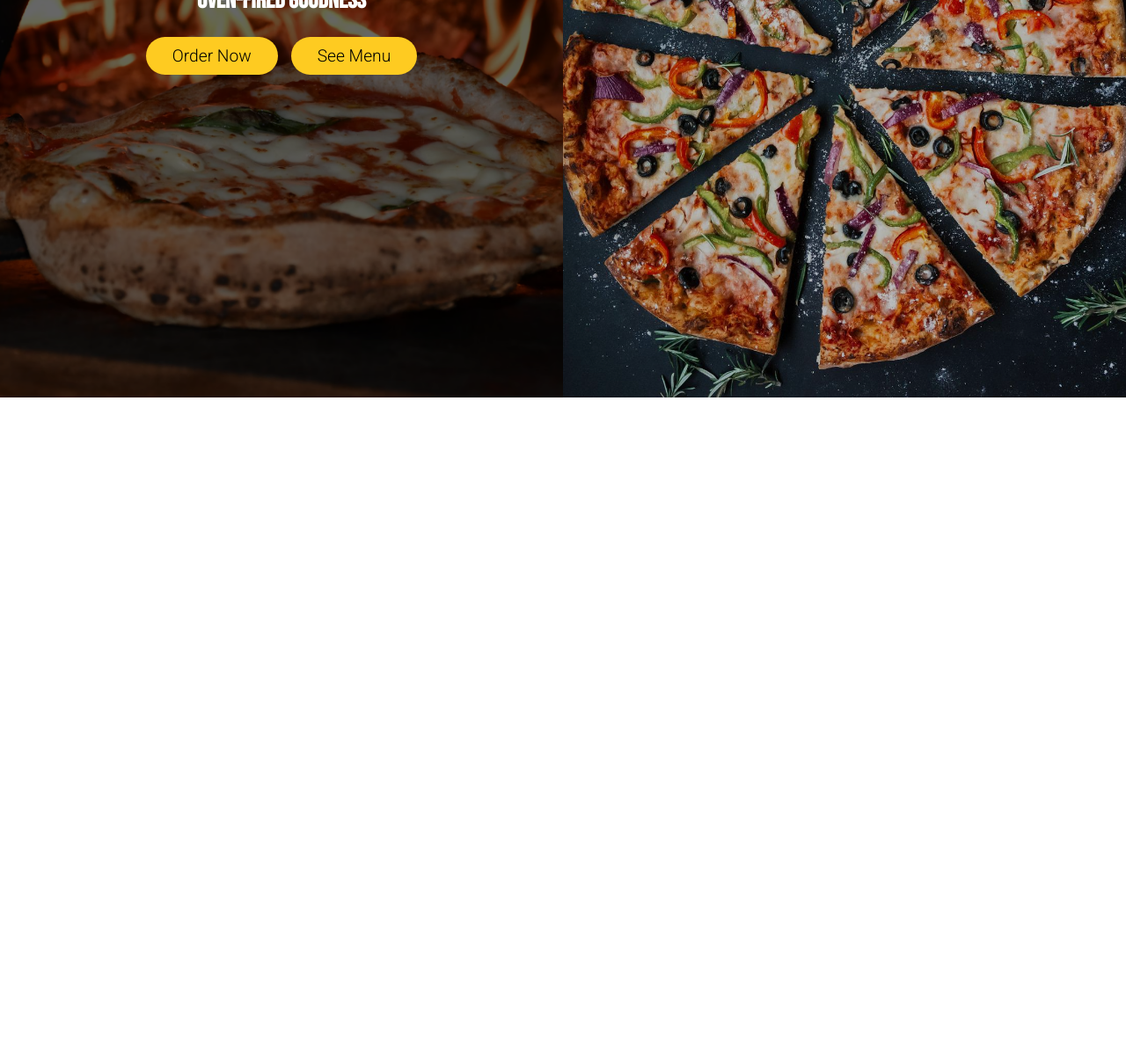
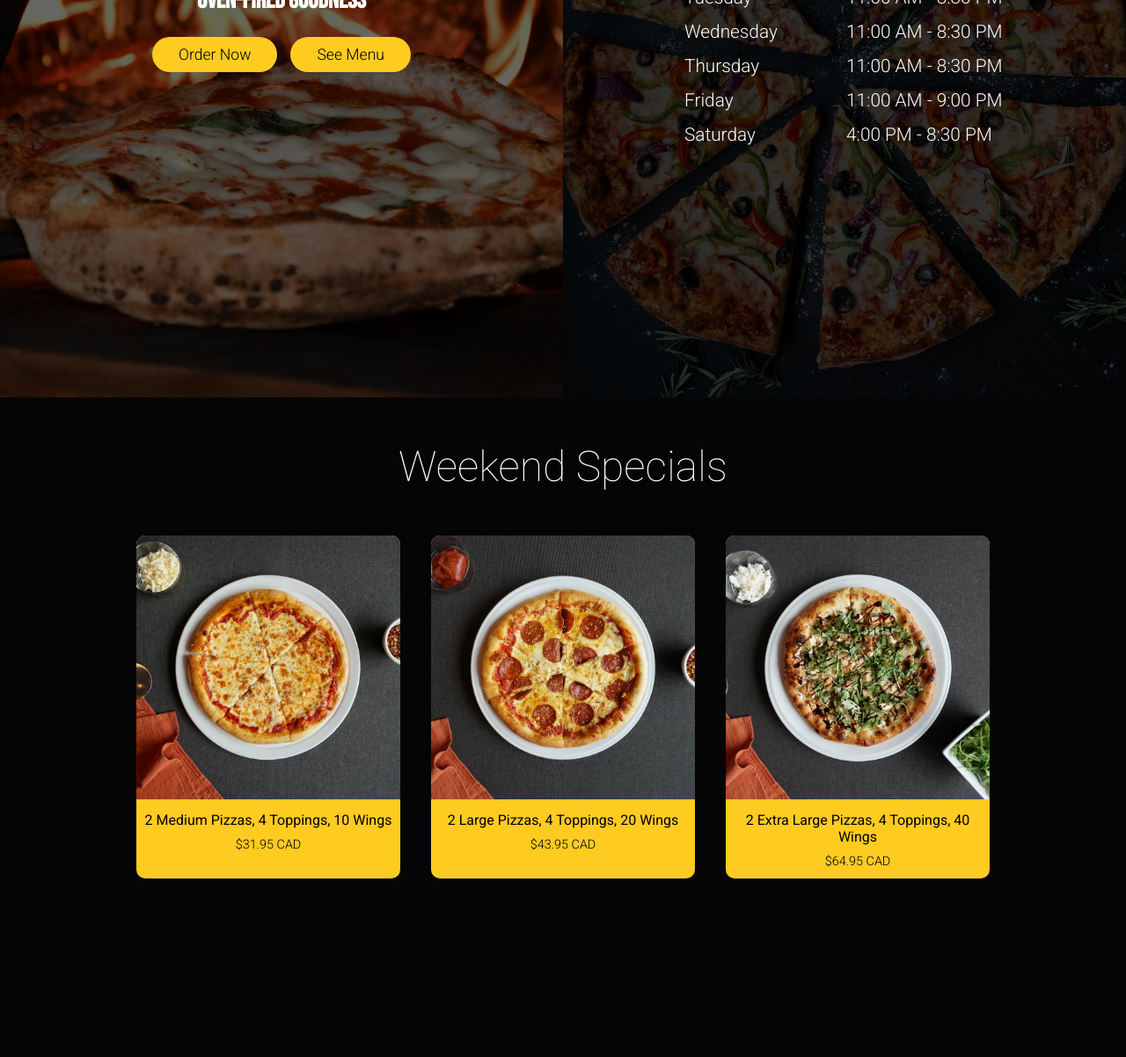
Before and after one commit to coderdonny/Restaurant-Page, a plain HTML site: page index.html in a window 1280 px wide. Shown: the part 418-1620 px from the top of the page at 88% size. Before the commit the page ends 870 px from the top, so only its background shows below. Drawn offline with Linux system fonts and the light colour scheme.

Commit message:
Add hours of operation and weekend specials section to homepage

```diff
--- a/index.html
+++ b/index.html
@@ -17,8 +17,6 @@
 
         <div class="image-container">
             <img src="./images/oven-fired-pizza.avif" alt="" srcset="">
-
-
             <div class="content">
                 <h1>Welcome to Tony's Pizza</h1>
                 <h3>oven-fired goodness</h3>
@@ -27,13 +25,65 @@
                     <button>See Menu</button>
                 </div>
             </div>
-
-
         </div>
         <div class="image-container">
             <img src="./images/fancy-pizza.jpeg" alt="" srcset="">
+            <div class="hours-of-operation">
+                <h1>Hours of Operation</h1>
+                <table id="tablehours">
+                    <tr>
+                        <td>Sunday</td>
+                        <td>4:00 PM - 8:30 PM</td>
+                    </tr>
+                    <tr>
+                        <td>Monday</td>
+                        <td>11:00 AM - 8:30 PM</td>
+                    </tr>
+                    <tr>
+                        <td>Tuesday</td>
+                        <td>11:00 AM - 8:30 PM</td>
+                    </tr>
+                    <tr>
+                        <td>Wednesday</td>
+                        <td>11:00 AM - 8:30 PM</td>
+                    </tr>
+                    <tr>
+                        <td>Thursday</td>
+                        <td>11:00 AM - 8:30 PM</td>
+                    </tr>
+                    <tr>
+                        <td>Friday</td>
+                        <td>11:00 AM - 9:00 PM</td>
+                    </tr>
+                    <tr>
+                        <td>Saturday</td>
+                        <td>4:00 PM - 8:30 PM</td>
+                    </tr>
+                </table>
+            </div>
         </div>
 
+    </div>
+
+    <div class="weekend-specials">
+        <h1>Weekend Specials</h1>
+        <div class="specials-wrapper">
+            <div class="special-card">
+                <img src="./images/special-1.webp" alt="" srcset="">
+                <h4>2 Medium Pizzas, 4 Toppings, 10 Wings</h4>
+                <h5>$31.95 CAD</h5>
+            </div>
+            <div class="special-card">
+                <img src="./images/special-2.webp" alt="" srcset="">
+                <h4>2 Large Pizzas, 4 Toppings, 20 Wings</h4>
+                <h5>$43.95 CAD</h5>
+            </div>
+            <div class="special-card">
+                <img src="./images/special-3.webp" alt="" srcset="">
+                <h4>2 Extra Large Pizzas, 4 Toppings, 40 Wings</h4>
+                <h5>$64.95 CAD</h5>
+            </div>
+        </div>
     </div>
 
     <script src="./main.js"></script>
--- a/main.js
+++ b/main.js
@@ -1 +1 @@
-(()=>{"use strict";console.log("test");const e=document.querySelector("#content");document.querySelector(".home"),document.querySelector(".menu"),document.querySelector(".about-us"),e.appendChild(function(){const e=document.createElement("div");return e.innerHTML='\n    <header>\n        <nav>\n        <div class="logo">\n        <img src="./images/pizza-slice.svg" alt="" srcset="">\n        <div class="logo-text-wrapper">\n            <h1>TONY\'S</h1>\n            <h1 class="h1-pizza">PIZZA</h1>\n            <h1>ORIGINAL</h1>\n        </div>\n    </div>\n            <ul>\n                <li class="home">Home</li>\n                <li class="menu">Menu</li>\n                <li class="about-us">About Us</li>\n            </ul>\n        </nav>\n    </header>\n    <script src="./main.js"><\/script>\n    ',e}()),window.onload=function(){document.querySelector(".home").addEventListener("click",(function(){e.appendChild(function(){console.log("homepage module test");const e=document.createElement("h1");return e.textContent="Hello, this is a test from the homepage",e}())}),!0)}})();
+(()=>{"use strict";console.log("test");const e=document.querySelector("#content");document.querySelector(".home"),document.querySelector(".menu"),document.querySelector(".about-us"),e.appendChild(function(){const e=document.createElement("div");return e.innerHTML='\n    <header>\n        <nav>\n        <div class="logo">\n        <img src="./images/pizza-toss.svg" alt="" srcset="">\n        <div class="logo-text-wrapper">\n            <h1>TONY\'S</h1>\n            <h1 class="h1-pizza">PIZZA</h1>\n            <h1>ORIGINAL</h1>\n        </div>\n    </div>\n            <ul>\n                <li class="home">Home</li>\n                <li class="menu">Menu</li>\n                <li class="about-us">About Us</li>\n            </ul>\n        </nav>\n    </header>\n    <script src="./main.js"><\/script>\n    ',e}()),window.onload=function(){document.querySelector(".home").addEventListener("click",(function(){e.appendChild(function(){console.log("homepage module test");const e=document.createElement("h1");return e.textContent="Hello, this is a test from the homepage",e}())}),!0)}})();
--- a/style.css
+++ b/style.css
@@ -1,9 +1,16 @@
-@import url('https://fonts.googleapis.com/css2?family=Bebas+Neue&family=Roboto:wght@100;300&display=swap');
+@import url('https://fonts.googleapis.com/css2?family=Bebas+Neue&family=Roboto:wght@100;300;400&display=swap');
+
+:root {
+	--dark: #050506;
+	--red: #f43b22;
+	--yellow: #fecb21;
+	--primary-font: 'Bebas Neue', cursive;
+	--secondary-font: 'Roboto', sans-serif;
+}
 
 body {
 	margin: 0;
 	height: 100vh;
-	font-family: Arial, Helvetica, sans-serif;
 }
 
 header {
@@ -32,7 +39,9 @@ nav ul {
 nav ul li {
 	list-style: none;
 	color: #ffffff;
-	font-family: 'Roboto', sans-serif;
+	font-family: var(--secondary-font);
+
+	font-weight: 300;
 }
 
 nav ul li:hover {
@@ -49,9 +58,10 @@ nav ul li:hover {
 
 .logo h1 {
 	margin: 0px;
-	font-family: 'Roboto', sans-serif;
+	font-family: var(--secondary-font);
 	font-size: 1rem;
-	color: #fecb21;
+	color: var(--yellow);
+	font-weight: 300;
 }
 
 .logo img {
@@ -59,7 +69,7 @@ nav ul li:hover {
 }
 
 .logo .h1-pizza {
-	color: #f43b22;
+	color: var(--red);
 }
 
 .hero {
@@ -88,8 +98,8 @@ nav ul li:hover {
 }
 
 .image-container:last-child img {
-	-webkit-filter: brightness(75%);
-	filter: brightness(75%);
+	-webkit-filter: brightness(20%);
+	filter: brightness(20%);
 }
 
 .content {
@@ -100,7 +110,7 @@ nav ul li:hover {
 	top: 30%;
 	width: 100%;
 	text-align: center;
-	font-family: 'Bebas Neue', cursive;
+	font-family: var(--primary-font);
 	font-size: 1.5rem;
 }
 
@@ -114,11 +124,13 @@ h3 {
 	border-radius: 25px;
 	padding: 10px 30px;
 	font-size: 1.2rem;
-	background-color: #fecb21;
+	background-color: var(--yellow);
 	color: rgb(0, 0, 0);
 	transition: all 0.3s;
 	margin-top: 25px;
-	font-family: 'Roboto', sans-serif;
+	font-family: var(--secondary-font);
+	font-weight: 300;
+	font-size: 1.1rem;
 }
 
 .button-wrapper {
@@ -130,3 +142,84 @@ h3 {
 	background-color: #fff4cf;
 	cursor: pointer;
 }
+
+.hours-of-operation {
+	position: absolute;
+	display: flex;
+	flex-direction: column;
+	align-items: center;
+	top: 10%;
+	width: 100%;
+	text-align: left;
+	justify-content: left;
+	font-family: var(--secondary-font);
+	font-size: 1.5rem;
+}
+
+.hours-of-operation h1 {
+	font-family: var(--primary-font);
+}
+
+#tablehours td {
+	font-size: 1.3rem;
+	font-weight: 300;
+	width: 180px;
+	height: 35px;
+}
+
+.weekend-specials {
+	display: flex;
+	flex-direction: column;
+	align-items: center;
+	background-color: var(--dark);
+	height: 750px;
+}
+
+.weekend-specials h1 {
+	font-family: var(--secondary-font);
+	font-weight: 100;
+	color: white;
+	margin: 0;
+	font-size: 3rem;
+	margin: 50px 0px;
+}
+
+.specials-wrapper {
+	display: flex;
+	gap: 35px;
+	height: 390px;
+}
+
+.special-card {
+	width: 300px;
+	background-color: var(--yellow);
+	border-radius: 10px;
+	font-family: var(--secondary-font);
+	text-align: center;
+	font-weight: 100;
+	color: rgb(0, 0, 0);
+}
+
+.special-card img {
+	max-height: 100%;
+	max-width: 100%;
+	border-top-left-radius: 10px;
+	border-top-right-radius: 10px;
+}
+
+.special-card:hover {
+	cursor: pointer;
+}
+
+.special-card h4 {
+	font-weight: 400;
+	margin: 0;
+	margin-top: 10px;
+	margin-bottom: 10px;
+}
+
+.special-card h5 {
+	margin: 0;
+	font-weight: 300;
+	font-size: 0.9rem;
+}
```
Also changed, not shown: images/pizza-toss.svg (added), images/special-1.webp (added), images/special-2.webp (added), images/special-3.webp (added).
